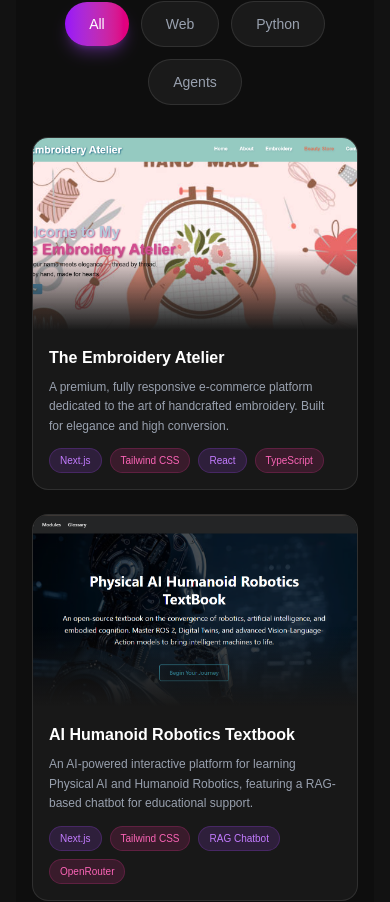
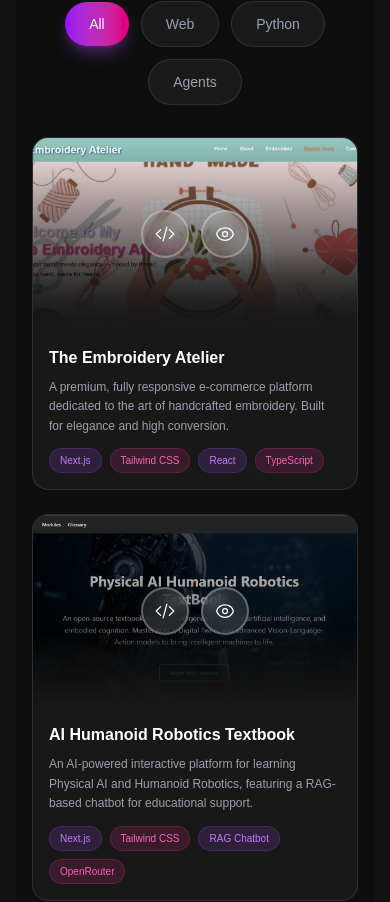
Before and after one commit to Fatimahnoman/Portfolioo, a Next.js app: page / in a window 390 px wide. Shown: the part 3620-4522 px from the top of the page. Built offline with nearby package versions, Linux system fonts and the light colour scheme.

Commit message:
Fix project card buttons visibility on mobile devices

```diff
--- a/src/app/components/ProjectCard.tsx
+++ b/src/app/components/ProjectCard.tsx
@@ -47,7 +47,7 @@ const ProjectCard = ({
 
         {/* Overlay */}
         <motion.div
-          className="absolute inset-0 bg-gradient-to-t from-black/80 via-black/40 to-transparent opacity-0 group-hover:opacity-100 transition-opacity duration-300 flex items-center justify-center gap-3 sm:gap-4"
+          className="absolute inset-0 bg-gradient-to-t from-black/90 via-black/50 to-transparent opacity-100 sm:opacity-0 sm:group-hover:opacity-100 transition-opacity duration-300 flex items-center justify-center gap-3 sm:gap-4"
         >
           <motion.div
             whileHover={{ scale: 1.1 }}
--- a/src/app/components/ProjectSection.tsx
+++ b/src/app/components/ProjectSection.tsx
@@ -95,6 +95,16 @@ const projectsData = [
     gitUrl: "https://github.com/Fatimahnoman/Health_Wellness_Agent",
     previewUrl: "wellness-terminal",
     techStack: ["Python", "Gemini API", "Multi-Agent", "Guardrails"],
+  },
+  {
+    id: 10,
+    title: "Crown Carat Ring Boutique",
+    description: "A luxury, premium e-commerce web platform showcasing exquisite rings, designed with a sleek user interface, smooth transitions, and high-end aesthetics.",
+    image: "/ringroyal.png",
+    tag: ["All", "Web"],
+    gitUrl: "https://github.com/Fatimahnoman/Crown-Carat-Ring-Boutique",
+    previewUrl: "https://crown-carat-ring-boutique.vercel.app/",
+    techStack: ["Next.js", "Tailwind CSS", "TypeScript", "Vercel"],
   },
 ];
 
```
